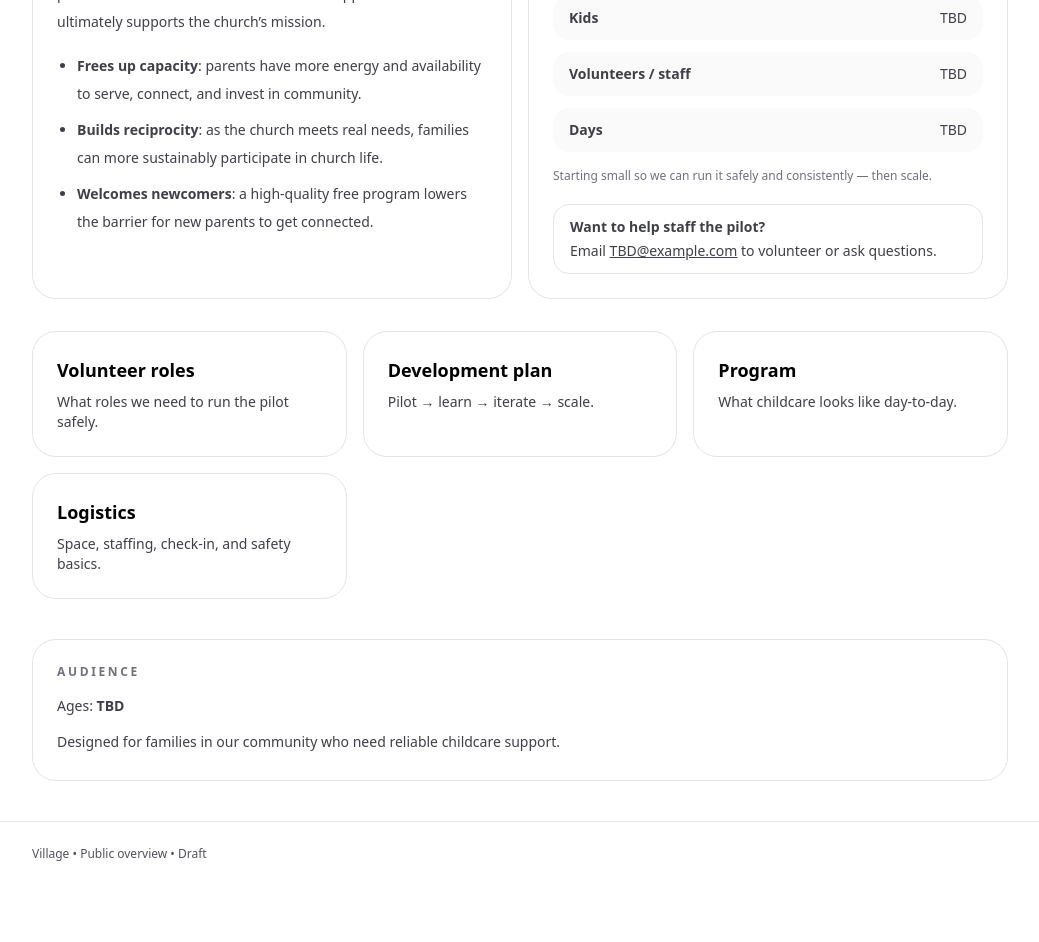
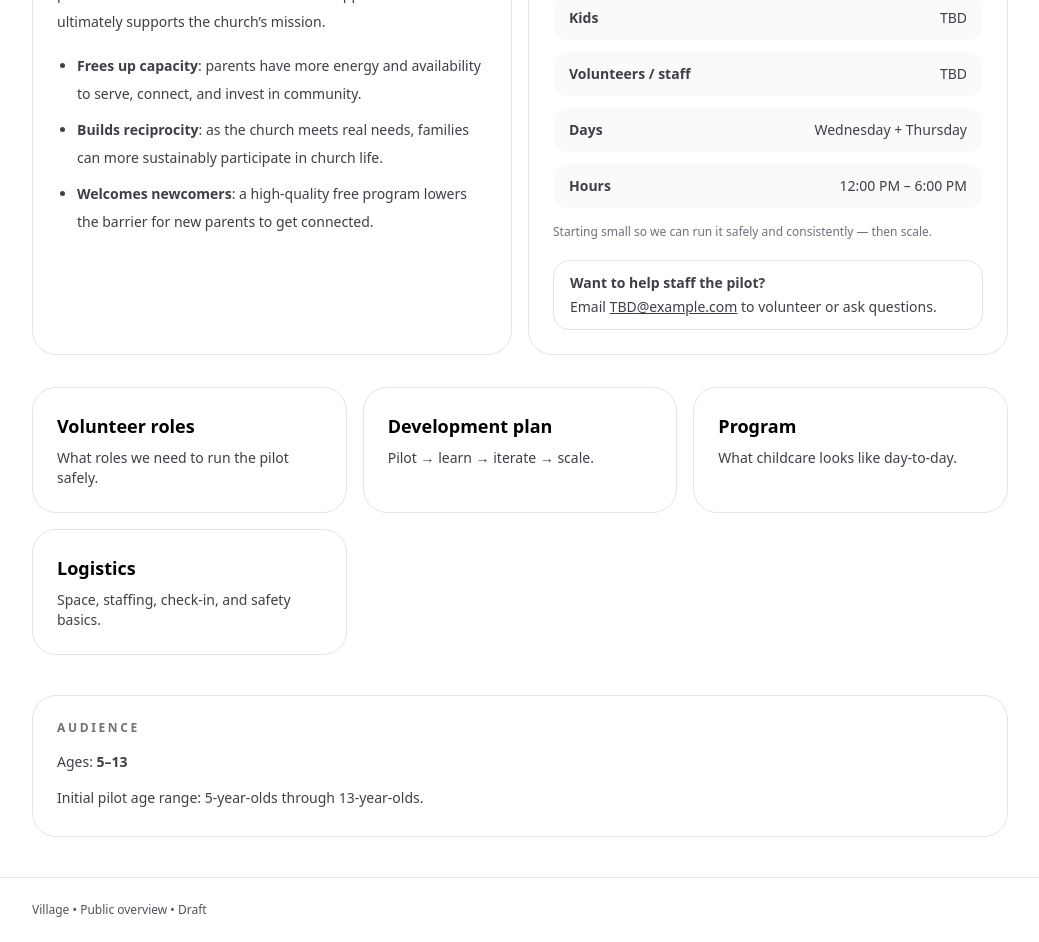
Before and after one commit to lugeorge8/village, a Next.js app: page / in a window 1280 px wide. Shown: the part 360-1302 px from the top of the page, without its empty margins (120-1159 px from the left). Before the commit the page ends 1246 px from the top, so only its background shows below. Built offline with nearby package versions, Linux system fonts and the light colour scheme.

Commit message:
Fill pilot details (ages, hours, volunteer requirements)

```diff
--- a/src/app/page.tsx
+++ b/src/app/page.tsx
@@ -45,6 +45,10 @@ export default function HomePage() {
               <span className="font-semibold">Days</span>
               <span>{SUMMARY.beta.days.join(' + ')}</span>
             </div>
+            <div className="flex items-center justify-between rounded-2xl bg-zinc-50 px-4 py-3">
+              <span className="font-semibold">Hours</span>
+              <span>{(SUMMARY.beta as any).hours}</span>
+            </div>
           </div>
           <div className="mt-4 text-xs text-zinc-500">{SUMMARY.beta.note}</div>
 
--- a/src/app/people/page.tsx
+++ b/src/app/people/page.tsx
@@ -38,7 +38,7 @@ export default function PeoplePage() {
             </li>
           </ul>
           <div className="mt-4 text-xs text-zinc-500">
-            We’ll start with the smallest team needed for safety and consistency, then scale as we learn.
+            Requirements: background check + commitment of 2 shifts per month.
           </div>
         </div>
       </div>
--- a/src/lib/content.ts
+++ b/src/lib/content.ts
@@ -6,19 +6,24 @@ export const SUMMARY = {
   // Recruiting + shareable defaults (edit as you finalize details)
   contact: {
     email: 'TBD@example.com',
-    ctaLabel: 'Volunteer / ask questions',
+    ctaLabel: 'Email to volunteer',
   },
 
   beta: {
     kids: 'TBD',
     staff: 'TBD',
-    days: ['TBD'],
+    days: ['Wednesday', 'Thursday'],
+    hours: '12:00 PM – 6:00 PM',
     note: 'Starting small so we can run it safely and consistently — then scale.',
   },
 
   audience: {
-    ages: 'TBD',
-    note: 'Designed for families in our community who need reliable childcare support.',
+    ages: '5–13',
+    note: 'Initial pilot age range: 5-year-olds through 13-year-olds.',
+  },
+
+  volunteering: {
+    requirements: ['Background check', 'Commitment: 2 shifts per month'],
   },
 
   // Optional: list specific people/groups you’re recruiting from
```
